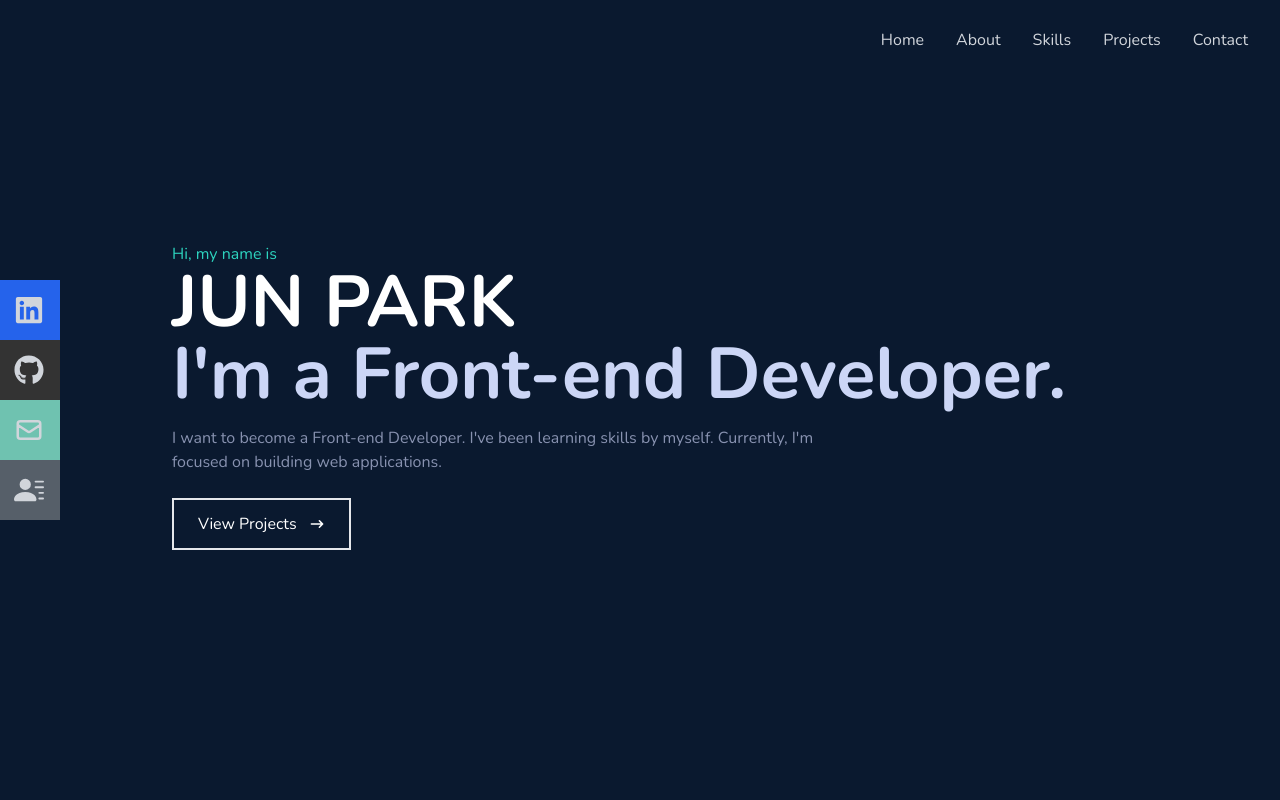
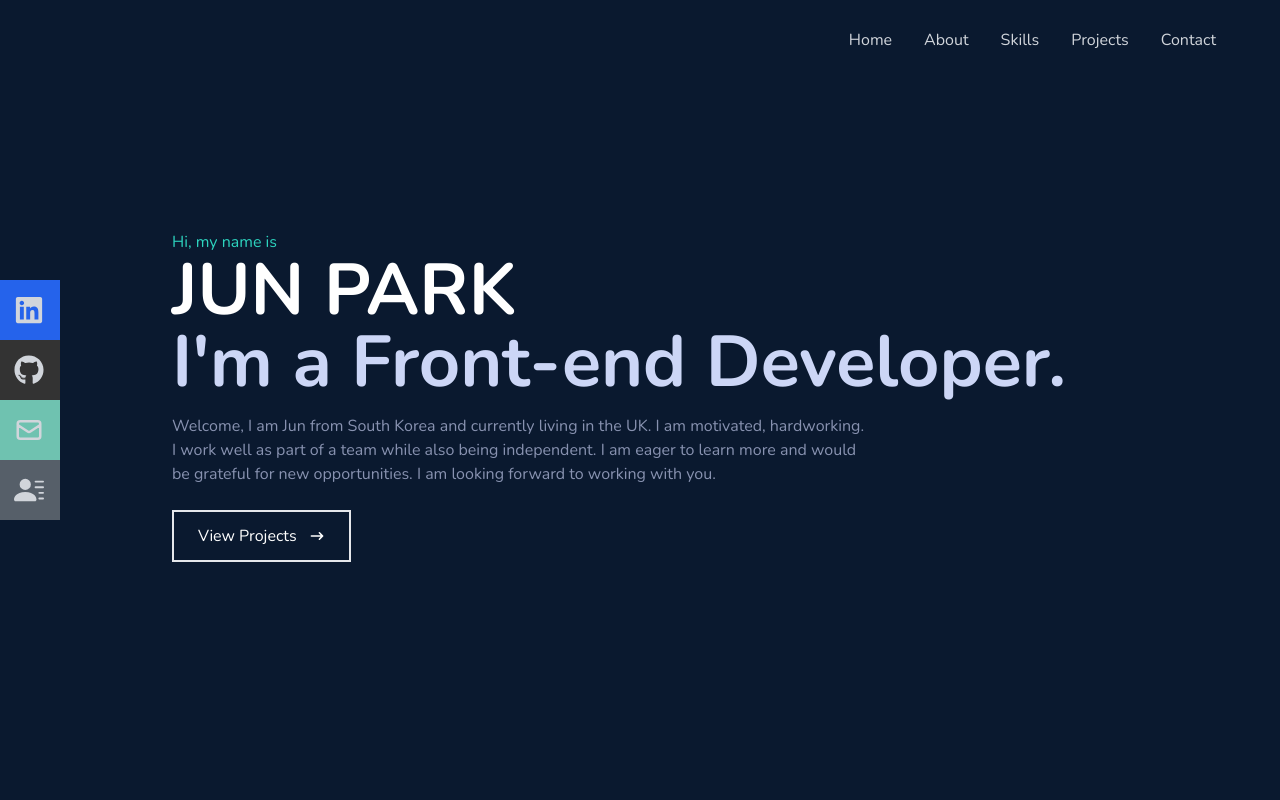
Before and after one commit to Jun0613-spec/portfolio, a React (Create React App) app: page / in a window 1280 px wide. Shown: the top 800 px of the page. Built offline with nearby package versions, Linux system fonts and the light colour scheme.

Commit message:
portfolio with CV updated

```diff
--- a/src/components/Home.jsx
+++ b/src/components/Home.jsx
@@ -12,8 +12,10 @@ const Home = () => {
           I'm a Front-end Developer.
         </h2>
         <p className="text-[#8892b0] py-4 max-w-[700px]">
-          I want to become a Front-end Developer. I've been learning skills by
-          myself. Currently, I'm focused on building web applications.
+          Welcome, I am Jun from South Korea and currently living in the UK. I
+          am motivated, hardworking. I work well as part of a team while also
+          being independent. I am eager to learn more and would be grateful for
+          new opportunities. I am looking forward to working with you.
         </p>
         <div>
           <button className="text-white group border-2 px-6 py-3 my-2 flex items-center hover:bg-teal-400 hover:border-teal-800 cursor-pointer">
--- a/src/components/Navbar.jsx
+++ b/src/components/Navbar.jsx
@@ -44,6 +44,11 @@ const Navbar = () => {
           <Link to="contact" smooth={true} duration={500}>
             Contact
           </Link>
+        </li>
+        <li>
+          <a href={CV} download="Jun CV.pdf" className="hidden">
+            CV
+          </a>
         </li>
       </ul>
 
@@ -94,6 +99,11 @@ const Navbar = () => {
             Contact
           </Link>
         </li>
+        <li className="py-6 text-4xl">
+          <a href={CV} download="Jun CV.pdf" className="cursor-pointer">
+            CV
+          </a>
+        </li>
       </ul>
 
       {/* Social icons */}
```
Also changed, not shown: 1 other file (tests, documents, lock files or other folders).
